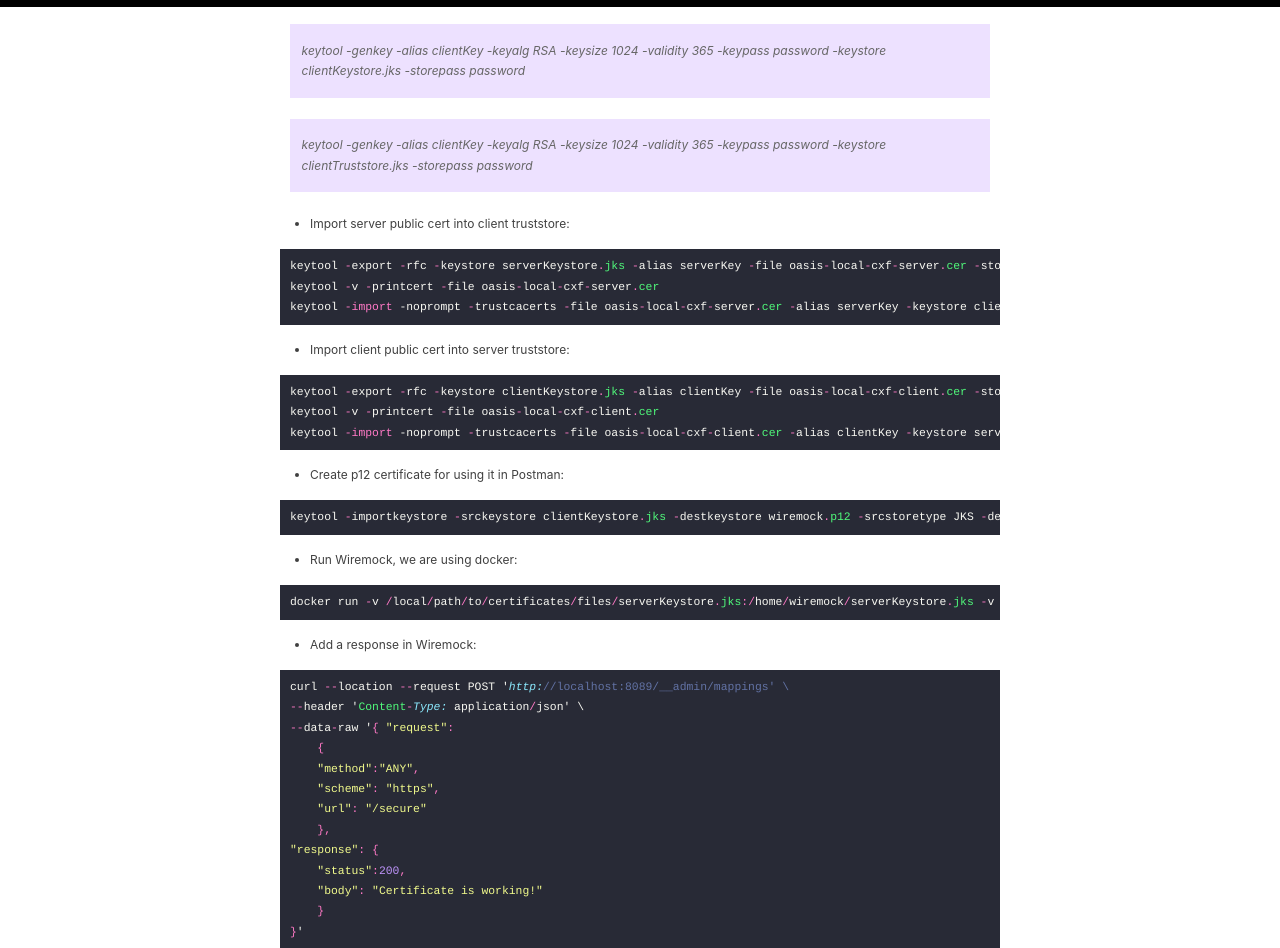
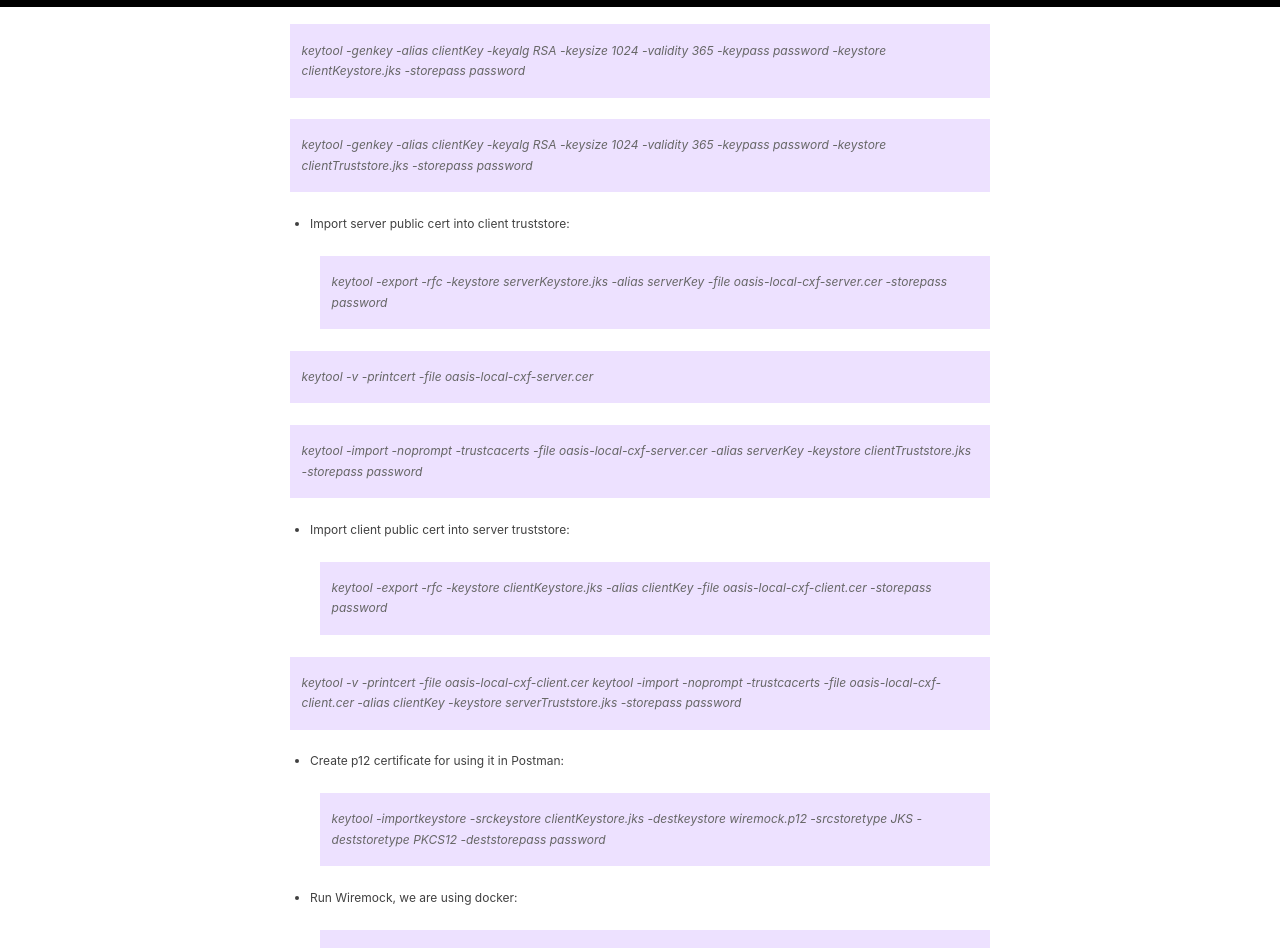
Before and after one commit to cityTesting/citytesting.github.io, a Jekyll site: the page built from _posts/2022-05-27-https-wiremock-postman.md, in a window 1280 px wide and 1400 px high, scrolled down 586 px. Shown: the top 948 px of the window. Built offline with Jekyll 4.4.1, drawn with Linux system fonts in a browser that asks for light colours; part of the change alters nothing that is shown; some of the changed text lies outside the part shown.

Commit message:
Update 2022-05-27-https-wiremock-postman.md

```diff
--- a/_posts/2022-05-27-https-wiremock-postman.md
+++ b/_posts/2022-05-27-https-wiremock-postman.md
@@ -18,20 +18,23 @@ The steps to follow are as follows:
 > keytool  -genkey -alias clientKey -keyalg RSA -keysize 1024  -validity 365 -keypass password  -keystore clientTruststore.jks -storepass password
 
 - Import server public cert into client truststore:
-{% highlight java %}keytool -export -rfc -keystore serverKeystore.jks -alias serverKey -file oasis-local-cxf-server.cer -storepass password
-keytool -v -printcert -file oasis-local-cxf-server.cer
-keytool -import -noprompt -trustcacerts -file oasis-local-cxf-server.cer -alias serverKey -keystore clientTruststore.jks -storepass password{% endhighlight %}
+> keytool -export -rfc -keystore serverKeystore.jks -alias serverKey -file oasis-local-cxf-server.cer -storepass password
+
+> keytool -v -printcert -file oasis-local-cxf-server.cer
+
+> keytool -import -noprompt -trustcacerts -file oasis-local-cxf-server.cer -alias serverKey -keystore clientTruststore.jks -storepass password
 
 - Import client public cert into server truststore:
-{% highlight java %}keytool -export -rfc -keystore clientKeystore.jks -alias clientKey -file oasis-local-cxf-client.cer -storepass password
-keytool -v -printcert -file oasis-local-cxf-client.cer
-keytool -import -noprompt -trustcacerts -file oasis-local-cxf-client.cer -alias clientKey -keystore serverTruststore.jks -storepass password{% endhighlight %}
+> keytool -export -rfc -keystore clientKeystore.jks -alias clientKey -file oasis-local-cxf-client.cer -storepass password
+
+> keytool -v -printcert -file oasis-local-cxf-client.cer
+> keytool -import -noprompt -trustcacerts -file oasis-local-cxf-client.cer -alias clientKey -keystore serverTruststore.jks -storepass password
 
 - Create p12 certificate for using it in Postman:
-{% highlight java %}keytool -importkeystore -srckeystore clientKeystore.jks -destkeystore wiremock.p12 -srcstoretype JKS -deststoretype PKCS12 -deststorepass password{% endhighlight %}
+> keytool -importkeystore -srckeystore clientKeystore.jks -destkeystore wiremock.p12 -srcstoretype JKS -deststoretype PKCS12 -deststorepass password
 
 - Run Wiremock, we are using docker:
-{% highlight java %}docker run -v /local/path/to/certificates/files/serverKeystore.jks:/home/wiremock/serverKeystore.jks -v /local/path/to/certificates/files/serverTruststore.jks:/home/wiremock/serverTruststore.jks -it --rm -p 8089:8089 -p 8181:8181 --name wiremock  wiremock/wiremock:2.33.2  --port 8089 --https-port 8181 --verbose --https-keystore ./serverKeystore.jks --keystore-password password --keystore-type jks --https-truststore ./serverTruststore.jks --truststore-type jks --truststore-password password --key-manager-password password --https-require-client-cert{% endhighlight %}
+> docker run -v /local/path/to/certificates/files/serverKeystore.jks:/home/wiremock/serverKeystore.jks -v /local/path/to/certificates/files/serverTruststore.jks:/home/wiremock/serverTruststore.jks -it --rm -p 8089:8089 -p 8181:8181 --name wiremock  wiremock/wiremock:2.33.2  --port 8089 --https-port 8181 --verbose --https-keystore ./serverKeystore.jks --keystore-password password --keystore-type jks --https-truststore ./serverTruststore.jks --truststore-type jks --truststore-password password --key-manager-password password --https-require-client-cert
 
 - Add a response in Wiremock:
 {% highlight java %}curl --location --request POST 'http://localhost:8089/__admin/mappings' \
@@ -49,8 +52,10 @@ keytool -import -noprompt -trustcacerts -file oasis-local-cxf-client.cer -alias
 }'{% endhighlight %}
 
 - Add certificate 'wiremock.p12' to Postman
+![](https://i.imgur.com/EOJEXsQs.png)
 
-![](https://i.imgur.com/byevASos.png)
+- Disable SSL certification verification
+![](https://i.imgur.com/EOJEXsQ.png)
 
-
-continue..
+- Now call to https://localhost:8181/secure and you should get 200 and Certificate is working!
+![](https://i.imgur.com/ztFR3Drs.png)
```
